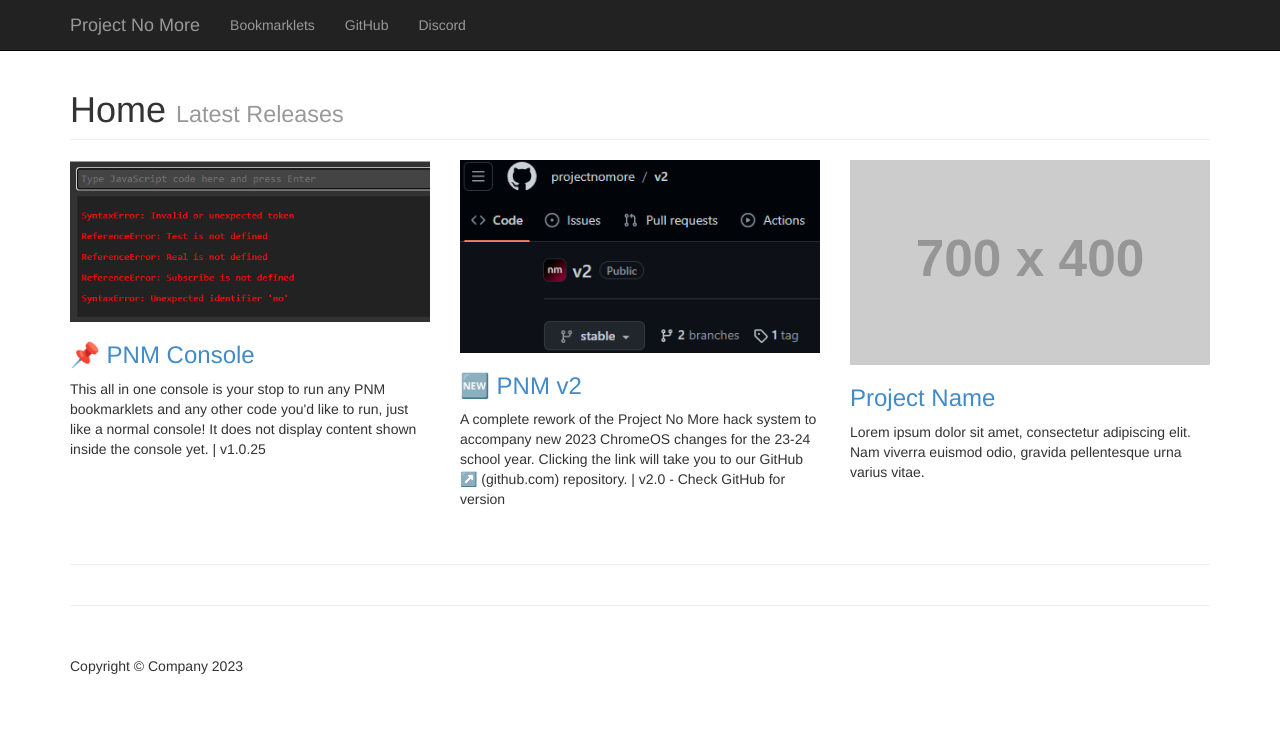
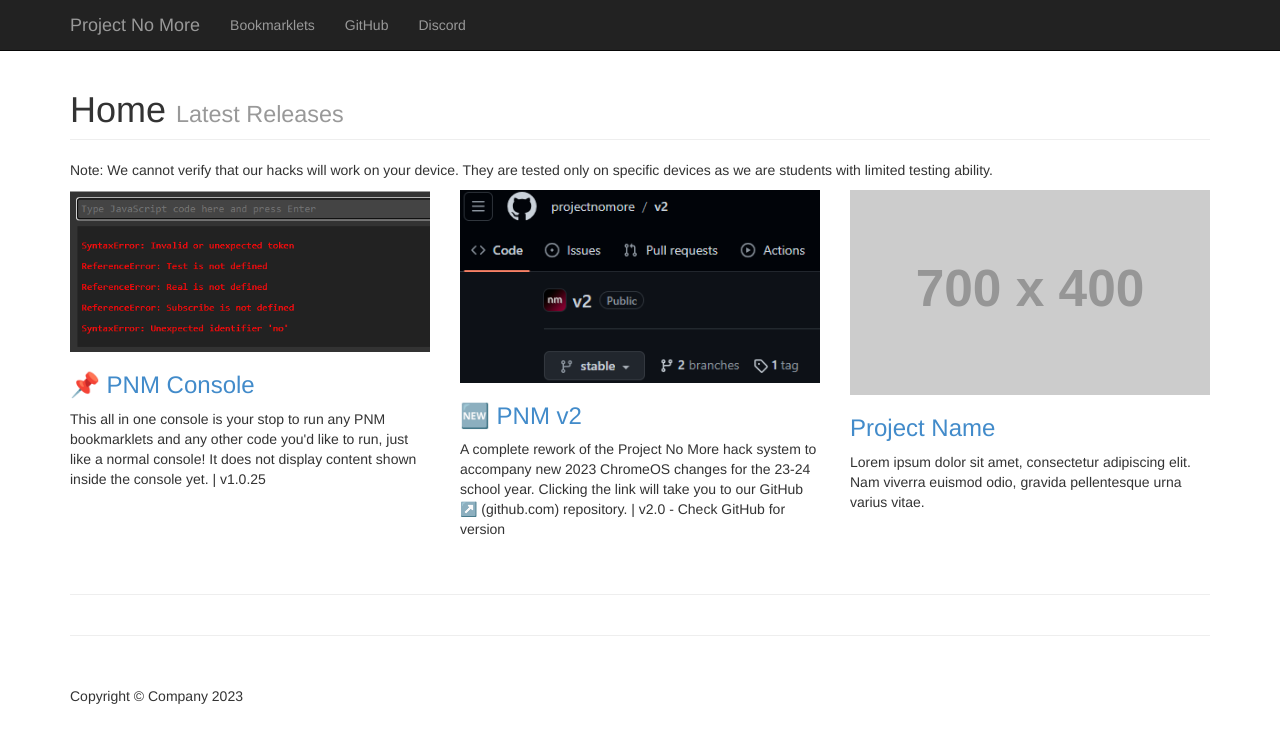
Before and after one commit to projectnomore/v2, a plain HTML site: page www/index.html in a window 1280 px wide. Drawn offline with Linux system fonts and the light colour scheme; placeholder pictures from the web are drawn by us.

Commit message:
Update index.html

```diff
--- a/www/index.html
+++ b/www/index.html
@@ -46,6 +46,7 @@
 
         <div class="col-lg-12">
           <h1 class="page-header">Home <small>Latest Releases</small></h1>
+          <p>Note: We cannot verify that our hacks will work on your device. They are tested only on specific devices as we are students with limited testing ability.</p>
         </div>
 
       </div>
```
